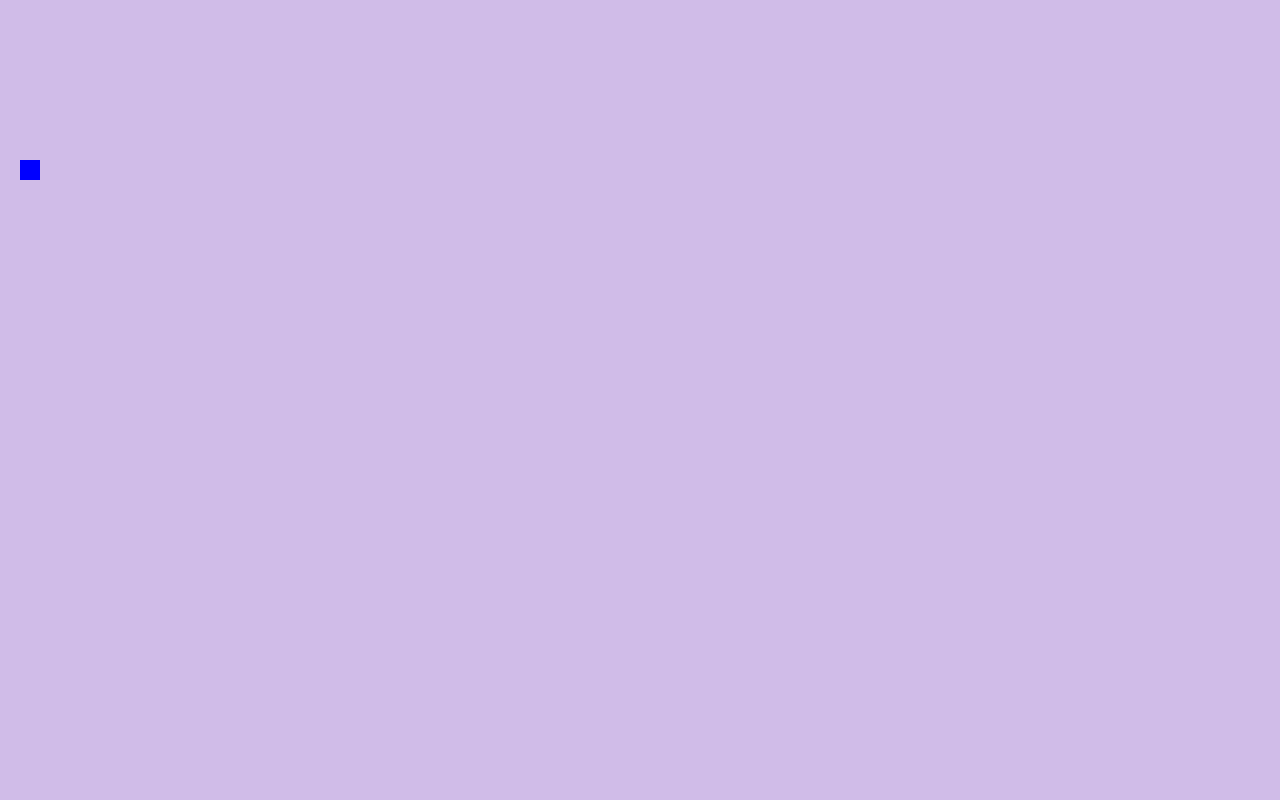
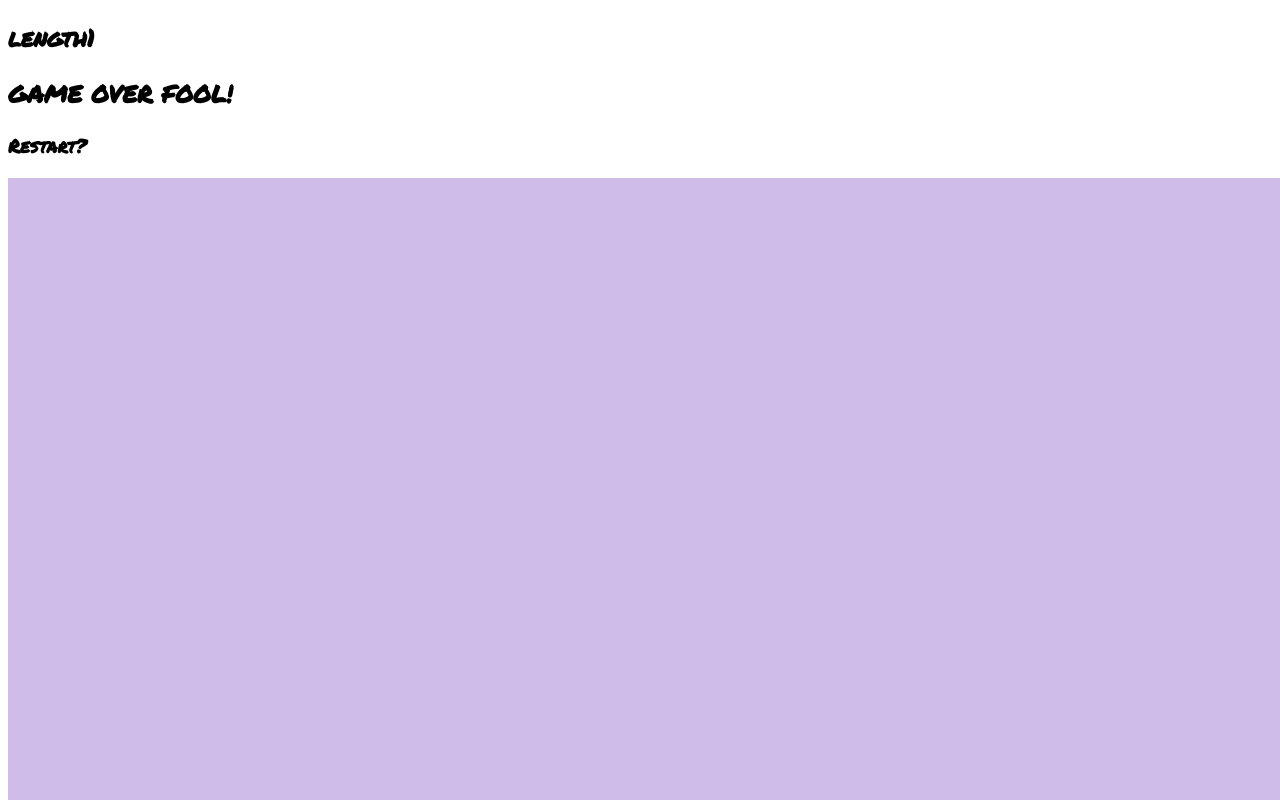
Before and after one commit to Josephroldan/snake-roldan, a plain HTML site: page public_html/index.html in a window 1280 px wide. Shown: the top 800 px of the page. Drawn offline with Linux system fonts and the light colour scheme.

Commit message:
my final changes to project

```diff
--- a/public_html/css/style.css
+++ b/public_html/css/style.css
@@ -10,24 +10,30 @@ and open the template in the editor.
 #game-screen{
     display: block
 }
+//this shapes the game screen
 body{
     border: 0;
     margin: 0;
 }
-#gameOver{
+//this removes the borders and margins
+#gameOver,#playHUD{
     position: absolute;
     visibility: hidden;
+    padding-left: 350px;
+    padding-top: 150px;
+    //this gives visibility to my sccreens and play hud
 }
-h1, h3 {
+h1,h2, h3 {
     font-family: 'Permanent Marker', cursive;
-    color:white;
-}
+    color:black;
+}//this gives my headers its fonts
 .title{
     font-size: 67px;
-}
+}//this edits my font size
 #restartButton{
     font-size: 52px;
     text-align: center;
-    border: 5px solid white;
-
+    border: 2px solid white;
+    border-radius: 10px;
 }
+//this customizes my restart button
--- a/public_html/index.html
+++ b/public_html/index.html
@@ -16,9 +16,14 @@ and open the template in the editor.
     </head>
 
     <body>
+        <section id="playHUD">
+            <h2 id="scoreboard">length</h2>
+        </section>
+        <!--this is my play HUD-->
         <section id="gameOver">
             <h1 class="title">GAME OVER FOOL!</h1>
             <h3 id="restartButton">Restart?</h3>
+            <!--this is my game over menu-->
         </section>
         <canvas id="game-screen"></canvas>
         <script src="js/snake.js"></script>
--- a/public_html/js/snake.js
+++ b/public_html/js/snake.js
@@ -2,29 +2,33 @@ var snake;
 var snakeSize;
 var snakeLength;
 var snakeDirection;
-
+// primordial variables used throughout the code
 var food;
-
+//food variable
 var context;
 var screenWidth;
 var screenHeight;
-
+//fundamental parameter variables
 var gameState;
 var gameOverMenu;
-
+var playHUD;
+var restartButton;
+var scoreBoard;
+//my newest varibles for recent changes
+startMenu();
 gameInitialize();
 snakeInitialize();
 foodInitialize();
 setInterval(gameLoop, 1000 / 30);
 
-
+//this calls most off the functions and sets speed
 
 
 
 function gameInitialize() {
     var canvas = element = document.getElementById("game-screen");
     context = canvas.getContext("2d");
-
+    /*this is my canvas being drawn*/
     screenWidth = window.innerWidth;
     screenHeight = window.innerHeight;
 
@@ -32,20 +36,34 @@ function gameInitialize() {
     canvas.height = screenHeight;
 
     document.addEventListener("keydown", keyboardHandeler);
+
+    gameOverMenu = document.getElementById("gameOver");
+    restartButton = document.getElementById("restartButton");
+    restartButton.addEventListener("click", restart);
+    playHUD = document.getElementById("playHUD");
+     scoreBoard=document.getElementById("scoreboard")
+
     setState("PLAY");
-    gameOverMenu = document.getElementById("gameOver");
 }
+//main hub of entire game programs the canvas arrowkeys and more
 function gameLoop() {
     gameDraw();
+scoreboard();
+
     if (gameState === "PLAY") {
         snakeUpdate();
         snakeDraw();
         foodDraw();
     }
 }
-
-
-
+// this loops the game and helps restart button
+function restart() {
+    snakeInitialize();
+    foodInitialize();
+    hideMenu(gameOverMenu);
+    setState('PLAY');
+}
+//programs restart button
 
 function gameDraw() {
     context.fillStyle = "rgb(208,188,232)";
@@ -55,7 +73,7 @@ function gameDraw() {
 }
 
 
-
+//this draws the game
 
 function snakeInitialize() {
     snake = [];
@@ -70,17 +88,17 @@ function snakeInitialize() {
         });
     }
 }
-
+//initializes snake
 
 
 function snakeDraw() {
     for (var index = 0; index < snake.length; index++) {
         console.log("draw");
-        context.fillStyle = "red";
+        context.fillStyle = "black";
         context.fillRect(snake[index].x * snakeSize, snake[index].y * snakeSize, snakeSize, snakeSize);
     }
 }
-
+//draws snake
 
 
 function snakeUpdate() {
@@ -109,6 +127,7 @@ function snakeUpdate() {
 
     checkFoodColisions(snakeHeadX, snakeHeadY);
     checkWallCollisions(snakeHeadX, snakeHeadY);
+    snakecollide(snakeHeadX, snakeHeadY);
 
     var snakeTail = snake.pop();
     snakeTail.x = snakeHeadX;
@@ -116,7 +135,7 @@ function snakeUpdate() {
     snake.unshift(snakeTail);
 }
 
-
+//main program because it updates entire game
 
 function foodInitialize() {
     food = {
@@ -125,15 +144,15 @@ function foodInitialize() {
     };
     snakeFoodPositiion();
 }
-
+//initializes food and calls position
 
 
 function foodDraw() {
-    context.fillStyle = "blue";
+    context.fillStyle = "black";
     context.fillRect(food.x * snakeSize, food.y * snakeSize, snakeSize, snakeSize);
 }
 
-
+//draws the food
 
 function snakeFoodPositiion() {
     var randomX = Math.floor(Math.random() * screenWidth);
@@ -141,7 +160,7 @@ function snakeFoodPositiion() {
     food.x = Math.floor(randomX / snakeSize);
     food.y = Math.floor(randomY / snakeSize);
 }
-
+//helps randomize food
 
 
 function keyboardHandeler(event) {
@@ -159,7 +178,7 @@ function keyboardHandeler(event) {
         snakeDirection = "left";
     }
 }
-
+//allows my arrow keys to move snake
 
 function checkFoodColisions(snakeHeadX, snakeHeadY) {
     if (snakeHeadX === food.x && snakeHeadY === food.y) {
@@ -174,13 +193,24 @@ function checkFoodColisions(snakeHeadX, snakeHeadY) {
         food.y = Math.floor(randomY / snakeSize);
     }
 }
+//this function helps randomize the food
 function checkWallCollisions(snakeHeadX, snakeHeadY) {
-    if (snakeHeadX * snakeSize >= screenWidth || snakeHeadX * snakeSize < 0) {
-        if (snakeHeadY * snakeSize >= screenHeight);
+    if (snakeHeadX * snakeSize >= screenWidth || snakeHeadX * snakeSize < 0 || snakeHeadY * snakeSize >= screenHeight || snakeHeadY * snakeSize < 0) {
+
 
         setState("GAME OVER");
     }
+//this allows my line of code to have wall collisions
+}
+function snakecollide(snakeHeadX, snakeHeadY) {
+    for (var index = 1; index < snake.length; index++) {
+        if (snakeHeadX == snake[index].x && snakeHeadY == snake[index.y]) {
+            setState("GAME OVER");
+            return;
 
+//            this allows snake collisions
+        }
+    }
 }
 
 
@@ -190,12 +220,31 @@ function setState(state) {
     gameState = state;
     showMenu(state);
 }
-
-function displayMenu(menu){
+//this sets my game states
+function displayMenu(menu) {
+    console.log(menu);
     menu.style.visibility = "visible";
 }
-function showMenu(state){
-  if(state == "GAME OVER"){
-    displayMenu(gameOverMenu);
-  }
+//this shows my visibility patterns
+function showMenu(state) {
+    console.log(state);
+    if (state == "GAME OVER") {
+        displayMenu(gameOverMenu);
+    }
+    else if (state == "PLAY") {
+        displayMenu(playHUD);
+    }
+//this allows my play HUD and menu to show
 }
+
+function hideMenu(menu) {
+    menu.style.visibility = "hidden"
+}
+//used to hide menu
+function startMenu(menu) {
+
+}
+//used to be the start menu
+function scoreboard(){
+    scoreBoard.innerHTML= "length"+snakeLength;
+}
```
